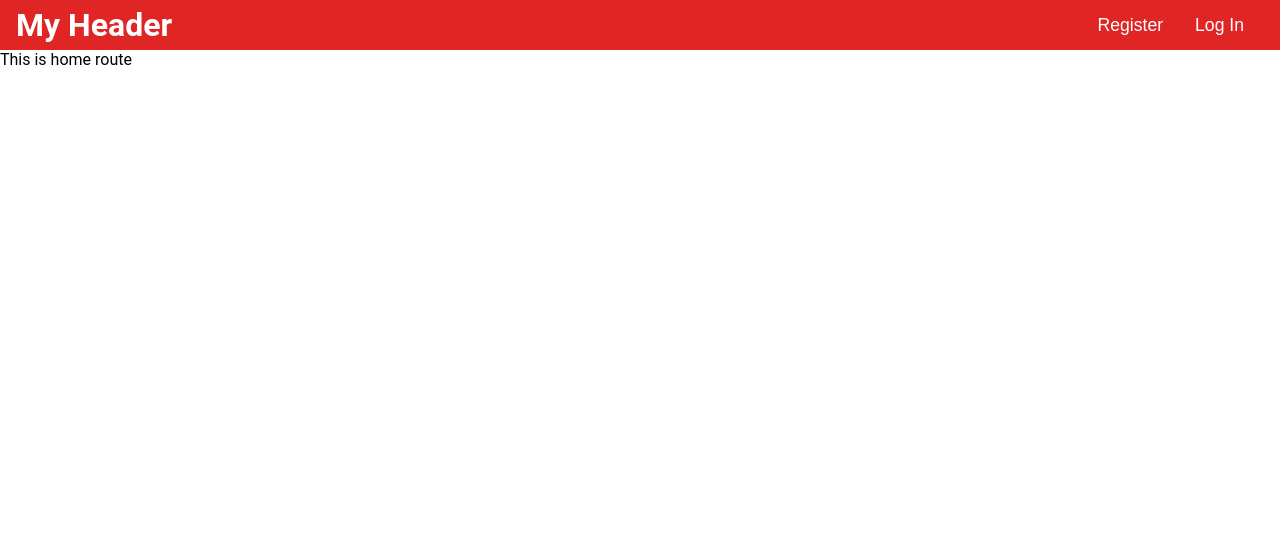
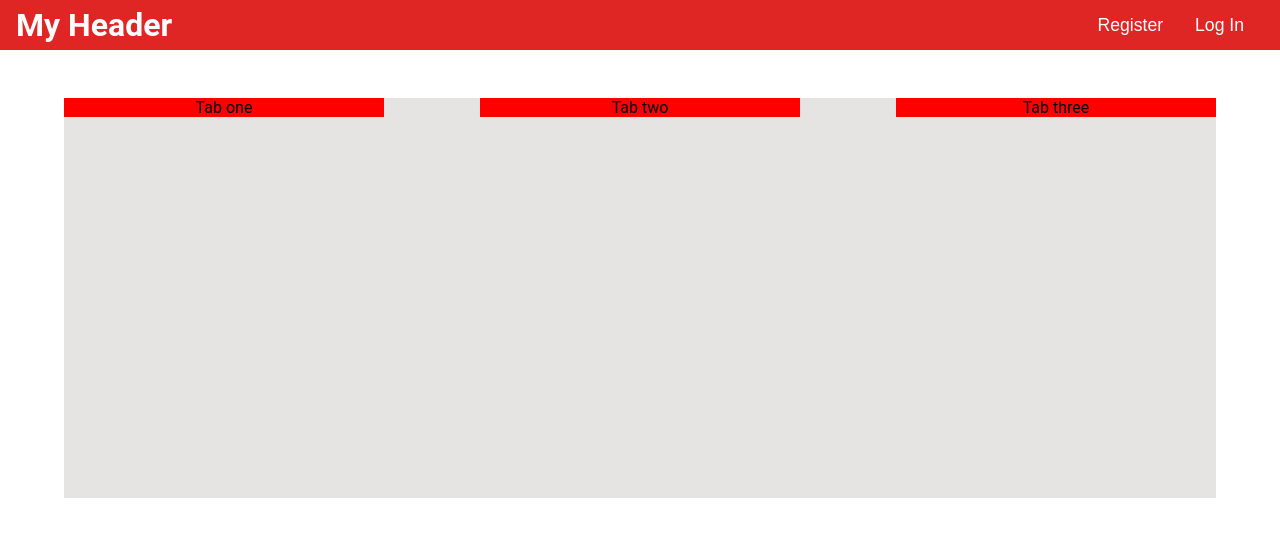
Before and after one commit to zaferozzcan/interview-ko-tool, a React (Create React App) app: page / in a window 1280 px wide. Shown: the top 536 px of the page. Built offline with nearby package versions, Linux system fonts and the light colour scheme; no server answers.

Commit message:
add subject container and buttons on the tab

```diff
--- a/src/App.js
+++ b/src/App.js
@@ -46,7 +46,7 @@ export default function App() {
         <UserContext.Provider value={{ userData, setUserData }}>
           <Header />
           <Switch>
-            <Route exact path={"/"} component={Home} />
+            <Route exact path={"/"} component={Home}></Route>
             <Route exact path={"/login"} component={Login} />
             <Route exact path={"/register"} component={Register} />
           </Switch>
--- /dev/null
+++ b/src/components/Subject/Subject.jsx
@@ -0,0 +1,12 @@
+import React from "react";
+import Tabs from "./tabs/Tabs";
+
+export default function Subject() {
+  return (
+    <div className="subject-container">
+      <div className="subject-container-box">
+        <Tabs />
+      </div>
+    </div>
+  );
+}
--- /dev/null
+++ b/src/components/Subject/tabs/Tabs.jsx
@@ -0,0 +1,11 @@
+import React from "react";
+
+export default function tabs() {
+  return (
+    <div className="tabs-container">
+      <div className="tab tab-one">Tab one</div>
+      <div className="tab tab-two">Tab two</div>
+      <div className="tab tab-three">Tab three</div>
+    </div>
+  );
+}
--- a/src/components/auth/Register.jsx
+++ b/src/components/auth/Register.jsx
@@ -29,7 +29,9 @@ export default function Register() {
         user: loginRes.data.user,
       });
       localStorage.setItem("auth-token", loginRes.data.token);
-      history.push("/");
+      history.push("/", () => {
+        console.log("can push");
+      });
     } catch (err) {
       console.log(err);
       err.response.data.msg && setError(err.response.data.msg);
--- a/src/components/pages/Home.jsx
+++ b/src/components/pages/Home.jsx
@@ -1,7 +1,12 @@
 import React, { Component } from "react";
+import Subject from "../Subject/Subject";
 
 export default class home extends Component {
   render() {
-    return <div>This is home route</div>;
+    return (
+      <div>
+        <Subject />
+      </div>
+    );
   }
 }
--- a/src/index.css
+++ b/src/index.css
@@ -1,3 +1,8 @@
+body {
+  height: 100%;
+  width: 100%;
+}
+
 * {
   margin: 0;
   padding: 0;
@@ -161,3 +166,31 @@ body {
 .register-button:hover {
   background-color: green;
 }
+
+/* Subject-container */
+
+.subject-container {
+  margin: 3rem 0 0 0;
+  width: 100%;
+  height: 100%;
+  display: flex;
+  justify-content: center;
+  align-items: center;
+}
+
+.subject-container-box {
+  width: 90vw;
+  height: 50vh;
+  background-color: rgb(230, 227, 227);
+}
+
+/* TABS */
+.tabs-container {
+  display: flex;
+  justify-content: space-between;
+}
+.tab {
+  background-color: red;
+  width: 20rem;
+  text-align: center;
+}
```
